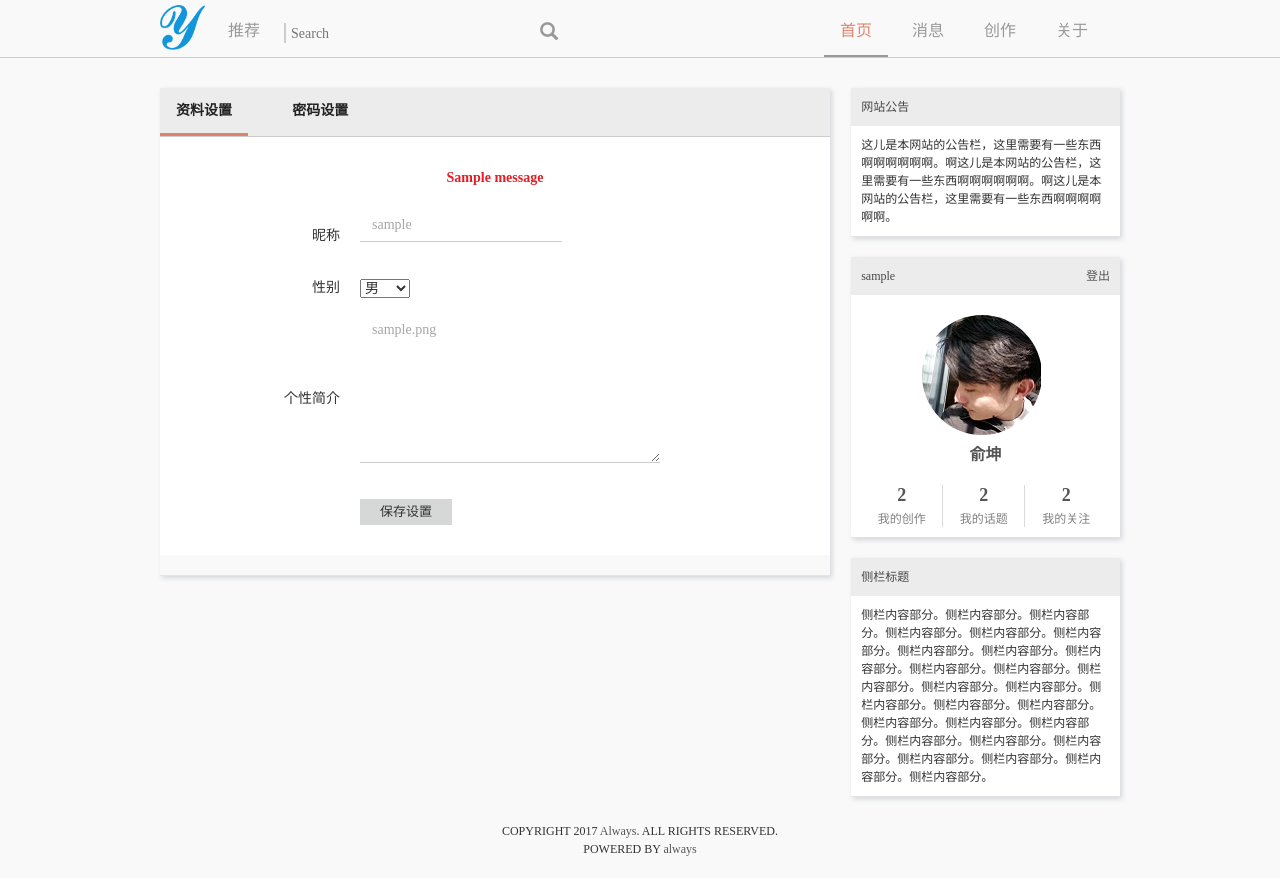
After one commit to Blackyukun/Always, a Flask app: page /auth/settings in a window 1280 px wide. The commit adds this page. Run offline with Flask 2, Linux system fonts and the light colour scheme; a user stored in the database is signed in; tables that the repository leaves empty hold one stand-in row (values such as "Sample post"); one stand-in notice (Sample message) is shown; some libraries are stand-ins or nearby versions.

Commit message:
personal and settings html

```diff
--- a/always/static/css/mystyles.css
+++ b/always/static/css/mystyles.css
@@ -3,7 +3,11 @@
 .float-left{float: left;}
 .float-right{float: right;}
 .clear{clear: both;}
-a:link,a:visited{text-decoration: none;}
+a, a:link, a:visited, a:active {
+    color: #555555;
+    text-decoration: none;
+    word-wrap: break-word;
+}
 form{
   display: inline;
   margin: 0;
@@ -28,6 +32,11 @@
   border: none;
   vertical-align: middle;
 }
+p{
+  line-height: 1.5;
+  margin: 5px 0 10px 0;
+  padding: 0;
+}
 .avatar,.comment-avatar,.member-avatar{
   display: table-cell;
   vertical-align: middle;
@@ -37,6 +46,12 @@
   max-width: 100%;
   max-height: 48px;
   border-radius: 50%;
+}
+.main-box{
+  width: 100%;
+  padding: 10px;
+  margin-bottom: 20px;
+  background: #FFF;
 }
 /*navs*/
 #header{
@@ -361,10 +376,11 @@
   color: #808080;
 }
 
+
 /*chapter*/
 /*chapter header*/
 .chapter-box{
-  width: 670px;
+  width: 100%;
   padding: 10px;
   margin-bottom: 20px;
   border-bottom: 1px solid #E2E2E9;
@@ -449,7 +465,7 @@
   box-shadow: 2px 2px 5px #d3d6da;
 }
 .comment-list{
-  width: 670px;
+  width: 100%;
   padding: 10px 0 15px 0;
   border-bottom: 1px solid #EFEFEF;
 }
@@ -457,7 +473,7 @@
   padding: 0 10px 0 10px;
 }
 .comment-avatar{
-  width: 60px;
+  width: 9.5%;
   height: 60px;
   float: left;
 }
@@ -494,7 +510,7 @@
   box-shadow: 2px 2px 5px #d3d6da;
 }
 .member-box{
-  width: 670px;
+  width: 100%;
   padding: 10px;
   margin-bottom: 20px;
   border-bottom: 1px solid #E2E2E9;
@@ -566,7 +582,7 @@
 
 /*login form*/
 .input-box{
-  width: 670px;
+  width: 100%;
   padding: 10px;
   margin-bottom: 20px;
   border-bottom: 1px solid #E2E2E9;
@@ -608,3 +624,91 @@
   user-select: none;
   text-shadow: none;
 }
+input.lgbtn:hover{
+  background: #60aef1;
+}
+
+
+/*资料设置*/
+#user-setting{
+  border-bottom: 1px solid #E2E2E9;
+  box-shadow: 2px 2px 5px #d3d6da;
+}
+#user-setting ul.tabs-list{
+  margin: 0;
+  padding: 0;
+
+}
+#user-setting .settings-title{
+  background: #ECECEC;
+}
+ul.tabs-list li{
+  font-size: 14px;
+  border-bottom: 3px solid rgba(0, 0, 0, 0);
+  color: #222;
+  display: inline-block;
+  padding: 12px 16px;
+  margin: 0 24px 0 0;
+  list-style: none;
+  cursor: pointer;
+  font-weight: bold;
+}
+.tab-active,.tab-item:hover{
+  border-bottom: 3px solid #df846c !important;
+}
+.tabs-container{
+  border-top: 1px solid #CCC;
+  padding: 10px;
+  margin-bottom: 20px;
+
+  background: #FFF;
+
+  background-color: #fff;
+  clear: left;
+  font-size: 14px;
+}
+
+.tab-content{
+  display: none;
+  padding: 15px 0;
+}
+.tab-content-active{
+  display: block;
+}
+p.red{
+  color: #E51C23;
+  text-align: center;
+}
+.tset{
+  font-size: 14px !important;
+  line-height: 20px;
+}
+.tset td{
+  padding: 10px 10px 5px 10px;
+}
+.tset textarea{
+  height: 150px;
+  width: 300px;
+}
+input.tset-btn{
+  color: #333;
+  text-decoration: none;
+  vertical-align: middle;
+  border: none;
+  background-color: #D6D7D7;
+  transition: background-color 0.5s ease-in-out;
+  cursor: pointer;
+  display: inline-block;
+  margin-bottom: 0;
+  font-weight: normal;
+  text-align: center;
+  white-space: nowrap;
+  padding: 4px 20px;
+  font-size: 13px;
+  line-height: 18px;
+  user-select: none;
+  text-shadow: none;
+}
+input.tset-btn:hover{
+  background: #60aef1;
+}
--- a/always/static/js/always.js
+++ b/always/static/js/always.js
@@ -32,7 +32,7 @@
     });
   });
 
-})
+});
 
 $(function() {
   // 移动端导航按钮
@@ -50,4 +50,21 @@
   $('#mob-search #cancel').click(function() {
     $('#mob-search').css('display', 'none');
   })
-})
+});
+
+$(function() {
+  // 设置资料选择显示表单
+  $('.settings-title .tabs-list li:first-child').click(function() {
+    $('.settings-title .tabs-list li').removeClass('tab-active');
+    $('.tabs-container .tab-content').removeClass('tab-content-active');
+    $(this).addClass('tab-active');
+    $('.tabs-container .tab-content:first-child').addClass('tab-content-active');
+  });
+  $('.settings-title .tabs-list li:last-child').click(function() {
+    $('.settings-title .tabs-list li').removeClass('tab-active');
+    $('.tabs-container .tab-content').removeClass('tab-content-active');
+    $(this).addClass('tab-active');
+    $('.tabs-container .tab-content:last-child').addClass('tab-content-active');
+  });
+
+});
--- /dev/null
+++ b/always/templates/auth/settings.html
@@ -0,0 +1,187 @@
+{% extends "base.html" %}
+
+{% block content %}
+<div id="user-setting" class="tab-container">
+  <div class="settings-title">
+    <ul class="tabs-list">
+      <li class="tab-item tab-active" aria-controls="item-0" role="tab">资料设置</li>
+      <li class="tab-item" aria-controls="item-1" role="tab">密码设置</li>
+    </ul>
+  </div>
+
+  <div class="tabs-container main-box">
+
+    <div class="tab-content tab-content-active" aria-labelledby="item-0">
+      <p class="red">
+        {% with messages = get_flashed_messages() %}
+		{% if messages %}
+		{% for message in messages %}
+			<strong>{{ message }}</strong>
+		{% endfor %}
+		{% endif %}
+		{% endwith %}
+      </p>
+      <form method="post" action="" name="data" id="settingform">
+        {{form2.hidden_tag()}}
+        <table cellpadding="5" cellspacing="8" border="0" width="100%" class="tset">
+          <tbody>
+            <tr>
+              <td width="180" align="right">昵称</td>
+              <td width="auto" align="left">
+                {{form2.nickname(class="tset-input",placeholder="{{current_user.nickname}}")}}<br>
+                {% for error in form2.nickname.errors %}
+                    <span style="color: red;">{{error}}</span>
+                {% endfor %}<br>
+              </td>
+            </tr>
+            <tr>
+              <td width="180" align="right">性别</td>
+              <td width="auto" align="left">
+                {{form2.sex}}
+              </td>
+            </tr>
+            <tr>
+              <td width="180" align="right">个性简介</td>
+              <td width="auto" align="left">
+                {{form2.profile(class="tset-text")}}<br>
+                {% for error in form2.profile.errors %}
+                    <span style="color: red;">{{error}}</span>
+                {% endfor %}<br>
+              </td>
+            </tr>
+            <tr>
+              <td width="180" align="right"></td>
+              <td width="auto" align="left">
+                {{form2.save_setting(class="tset-btn",value="保存设置")}}
+              </td>
+            </tr>
+          </tbody>
+        </table>
+      </form>
+    </div>
+
+
+    <div class="tab-content" aria-labelledby="item-0">
+      <p class="red text-center"></p>
+      <form method="post" action="" id="changeform">
+        {{form.hidden_tag()}}
+        <table cellpadding="5" cellspacing="8" border="0" width="100%" class="tset">
+          <tbody>
+            <tr>
+              <td width="180" align="right">旧密码</td>
+              <td width="auto" align="left">
+                {{form.old_password(class="tset-input")}}<br>
+                {% for error in form.old_password.errors %}
+                    <span style="color: red;">{{error}}</span>
+                {% endfor %}<br>
+              </td>
+            </tr>
+            <tr>
+              <td width="180" align="right">新密码</td>
+              <td width="auto" align="left">
+                {{form.password(class="tset-input")}}<br>
+                {% for error in form.password.errors %}
+                    <span style="color: red;">{{error}}</span>
+                {% endfor %}<br>
+              </td>
+            </tr>
+            <tr>
+              <td width="180" align="right">确认密码</td>
+              <td width="auto" align="left">
+                {{form.password2(class="tset-input")}}<br>
+                {% for error in form.password2.errors %}
+                    <span style="color: red;">{{error}}</span>
+                {% endfor %}<br>
+              </td>
+            </tr>
+            <tr>
+              <td width="180" align="right"></td>
+              <td width="auto" align="left">
+                {{form.change_password(class="tset-btn",value="确认更改")}}
+              </td>
+            </tr>
+          </tbody>
+        </table>
+      </form>
+    </div>
+  </div>
+</div>
+{% endblock %}
+{% block sider %}
+
+<!-- 用户面板信息 -->
+{% if current_user.is_authenticated %}
+<div class="sider-box">
+  <div class="sider-title">{{ current_user.nickname }}
+    <span class="float-right"><a href="{{url_for('auth.logout')}}">登出</a></span>
+  </div>
+  <div class="sider-content">
+    <div class="user-avatar">
+      <a href="{{url_for('main.user',nickname=current_user.nickname)}}"><img src="{{ url_for('static',filename='images/me.png') }}" alt="{{ current_user.nickname }}"></a>
+    </div>
+    <div class="user-pannel">
+      <div class="user-name">
+        <a href="{{url_for('main.user',nickname=current_user.nickname)}}">俞坤</a>
+      </div>
+      <ul>
+        <li>
+          <a href="#">
+            <strong>2</strong><br>
+            <span>我的创作</span>
+          </a>
+        </li>
+        <li>
+          <a href="#">
+            <strong>2</strong><br>
+            <span>我的话题</span>
+          </a>
+        </li>
+        <li class="last">
+          <a href="#">
+            <strong>2</strong><br>
+            <span>我的关注</span>
+          </a>
+        </li>
+      </ul>
+    </div>
+  </div>
+  <div class="clear"></div>
+</div>
+{% endif %}
+{{super()}}
+{% endblock %}
+
+{% block script %}
+{{super()}}
+<script>
+  $(function(){
+       $('.tset-btn:first-child').click(function(){
+           //ajax提交
+           post_data=$('#settingform').serialize();
+           $.ajax({
+              url:"{{url_for('auth.change_data')}}",
+              type:'POST',
+              dataType:'json',
+              data:post_data,
+              success:function(data){
+                 alert(JSON.stringify(data));
+              }
+           });
+       });
+
+       $('.tset-btn:last-child').click(function(){
+           //ajax提交
+           post_data=$('#changeform').serialize();
+           $.ajax({
+              url:"{{url_for('auth.change_data')}}",
+              type:'POST',
+              dataType:'json',
+              data:post_data,
+              success:function(data){
+                 alert(JSON.stringify(data));
+              }
+           });
+       }) ;
+    });
+</script>
+{% endblock %}
--- a/always/templates/main/index.html
+++ b/always/templates/main/index.html
@@ -336,6 +336,7 @@
 
 </div>
 {% endblock %}
+
 {% block sider %}
 
 <!-- 用户面板信息 -->
@@ -346,11 +347,11 @@
   </div>
   <div class="sider-content">
     <div class="user-avatar">
-      <a href="#"><img src="{{ url_for('static',filename='images/me.png') }}" alt="{{ current_user.nickname }}"></a>
+      <a href="{{url_for('main.user',nickname=current_user.nickname)}}"><img src="{{ url_for('static',filename='images/me.png') }}" alt="{{ current_user.nickname }}"></a>
     </div>
     <div class="user-pannel">
       <div class="user-name">
-        <a href="#">俞坤</a>
+        <a href="{{url_for('main.user',nickname=current_user.nickname)}}">俞坤</a>
       </div>
       <ul>
         <li>
```
Also changed, not shown: always/templates/auth/login.html (+5 -6 lines), always/templates/auth/register.html (+4 -6 lines), always/templates/main/user.html (added, +73 -0 lines).
